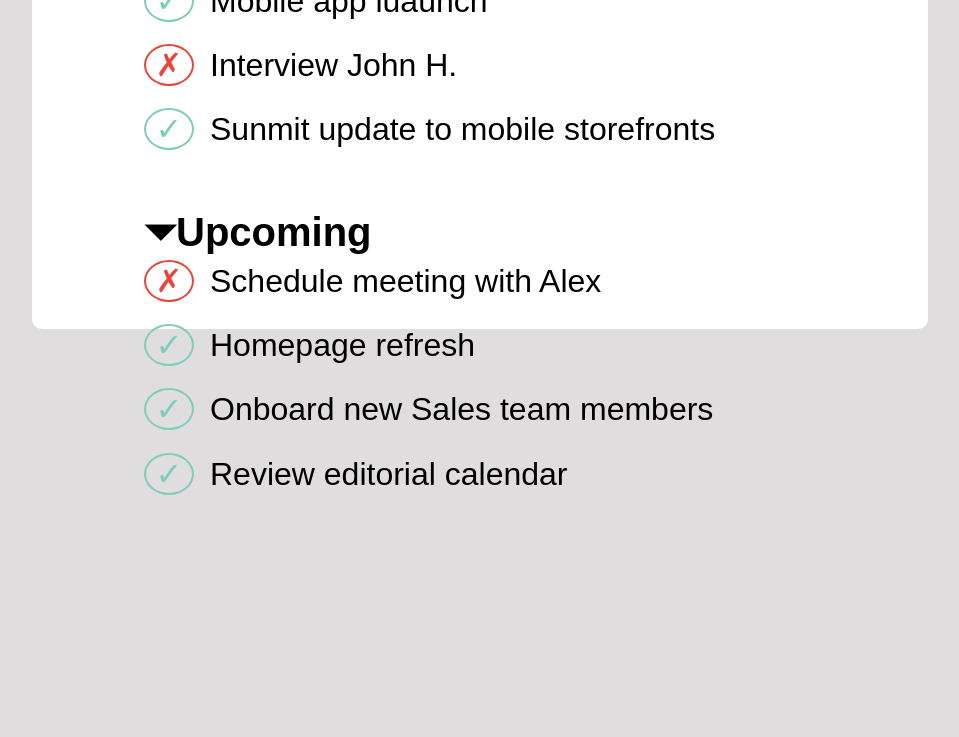
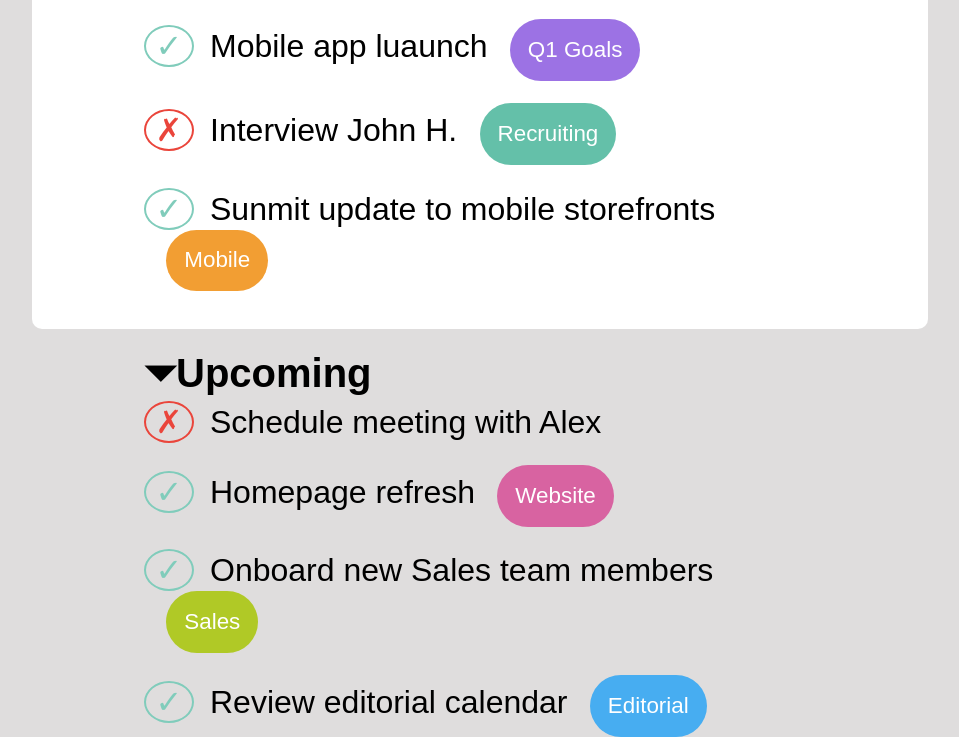
Before and after one commit to giuseppedonnici/html-css-toboolist, a plain HTML site: page index.html in a window 1280 px wide. Shown: the part 656-1393 px from the top of the page, without its empty margins (160-1119 px from the left). Before the commit the page ends 1151 px from the top, so only its background shows below. Drawn offline with Linux system fonts and the light colour scheme.

Commit message:
Finish: label + colours

```diff
--- a/css/style.css
+++ b/css/style.css
@@ -93,6 +93,41 @@ hr {
 .check {
     color: #80CCBB;
 }
+
 .cross {
     color: #EA453B;
 }
+
+/* LABELS AND COLORS */
+.label {
+    display: inline-block;
+    color: white;
+    padding: 0.8em;
+    font-size: 1.4rem;
+    border-radius: 1.5em;
+    margin-left: 1em;
+}
+
+.celestial {
+    background-color: #47ADF1;
+}
+
+.purple {
+    background-color: #9C72E4;
+}
+
+.green {
+    background-color: #64C0A9;
+}
+
+.orange {
+    background-color: #F29E33;
+}
+
+.red {
+    background-color: #D863A1;
+}
+
+.pistachio {
+    background-color: #B0C926;
+}
--- a/index.html
+++ b/index.html
@@ -22,23 +22,23 @@
         <ul>
             <li class="strong-li"><strong>&#9207New Task</strong>
                 <ul>
-                    <li class="normal-li"><span class="check">&#10003</span>Quarterly Newsletter</li>
+                    <li class="normal-li"><span class="check">&#10003</span>Quarterly Newsletter<span class="label celestial">Editorial</span></li>
                 </ul>
             </li>
             <li class="strong-li"><strong>&#9207Today</strong>
                 <ul>
-                    <li class="normal-li"><span class="check">&#10003</span>Recruiting blog post</li>
-                    <li class="normal-li"><span class="check">&#10003</span>Mobile app luaunch</li>
-                    <li class="normal-li"><span class="cross">&cross;</span>Interview John H.</li>
-                    <li class="normal-li"><span class="check">&#10003</span>Sunmit update to mobile storefronts</li>
+                    <li class="normal-li"><span class="check">&#10003</span>Recruiting blog post<span class="label celestial">Editorial</span></li>
+                    <li class="normal-li"><span class="check">&#10003</span>Mobile app luaunch<span class="label purple">Q1 Goals</span></li>
+                    <li class="normal-li"><span class="cross">&cross;</span>Interview John H.<span class="label green">Recruiting</span></li>
+                    <li class="normal-li"><span class="check">&#10003</span>Sunmit update to mobile storefronts<span class="label orange">Mobile</span></li>
                 </ul>
             </li>
             <li class="strong-li"><strong>&#9207Upcoming</strong>
                 <ul>
                     <li class="normal-li"><span class="cross">&cross;</span>Schedule meeting with Alex</li>
-                    <li class="normal-li"><span class="check">&#10003</span>Homepage refresh</li>
-                    <li class="normal-li"><span class="check">&#10003</span>Onboard new Sales team members</li>
-                    <li class="normal-li"><span class="check">&#10003</span>Review editorial calendar</li>
+                    <li class="normal-li"><span class="check">&#10003</span>Homepage refresh<span class="label red">Website</span></li>
+                    <li class="normal-li"><span class="check">&#10003</span>Onboard new Sales team members<span class="label pistachio">Sales</span></li>
+                    <li class="normal-li"><span class="check">&#10003</span>Review editorial calendar<span class="label celestial">Editorial</span></li>
                 </ul>
             </li>
         </ul>
```
